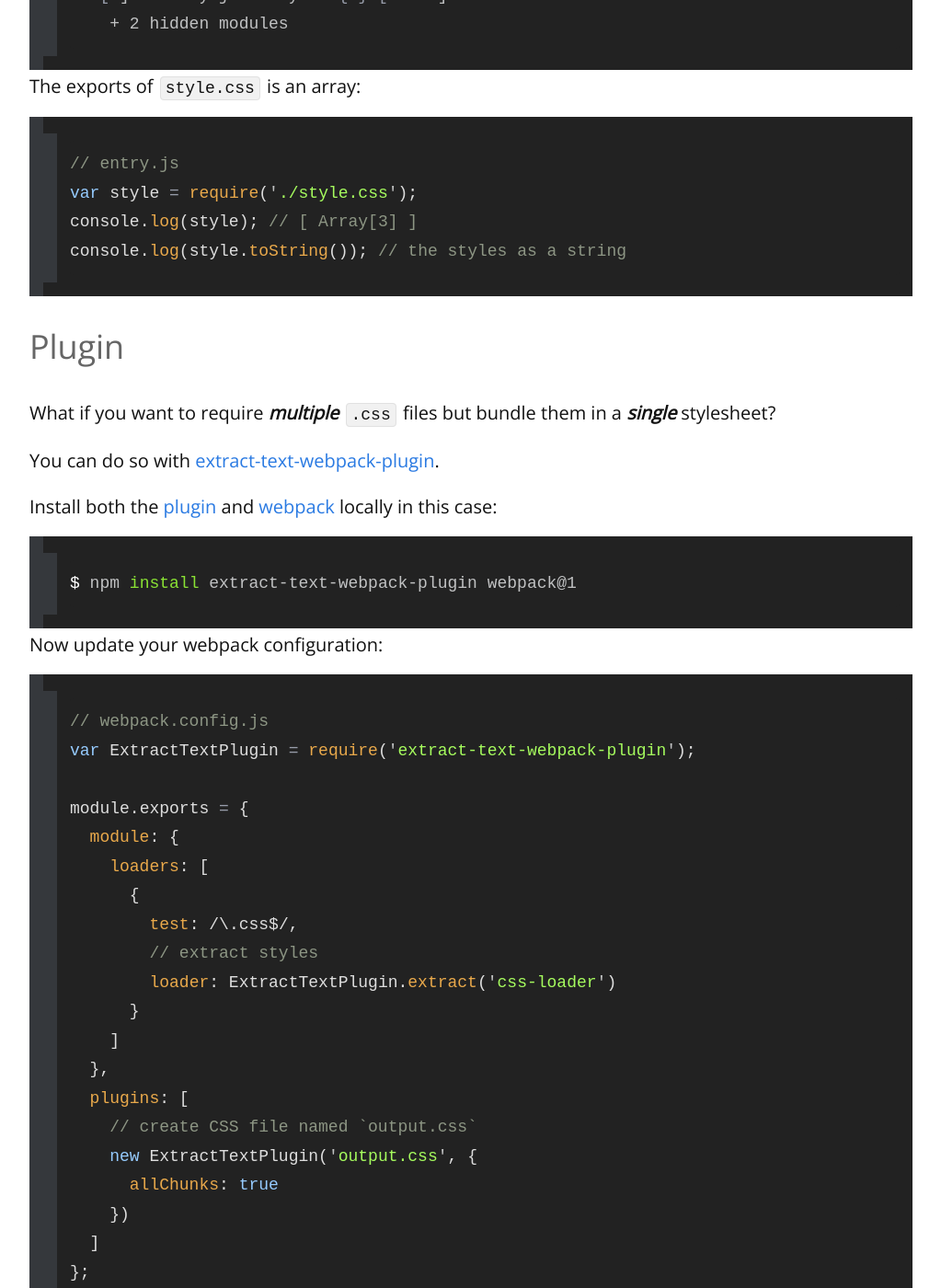
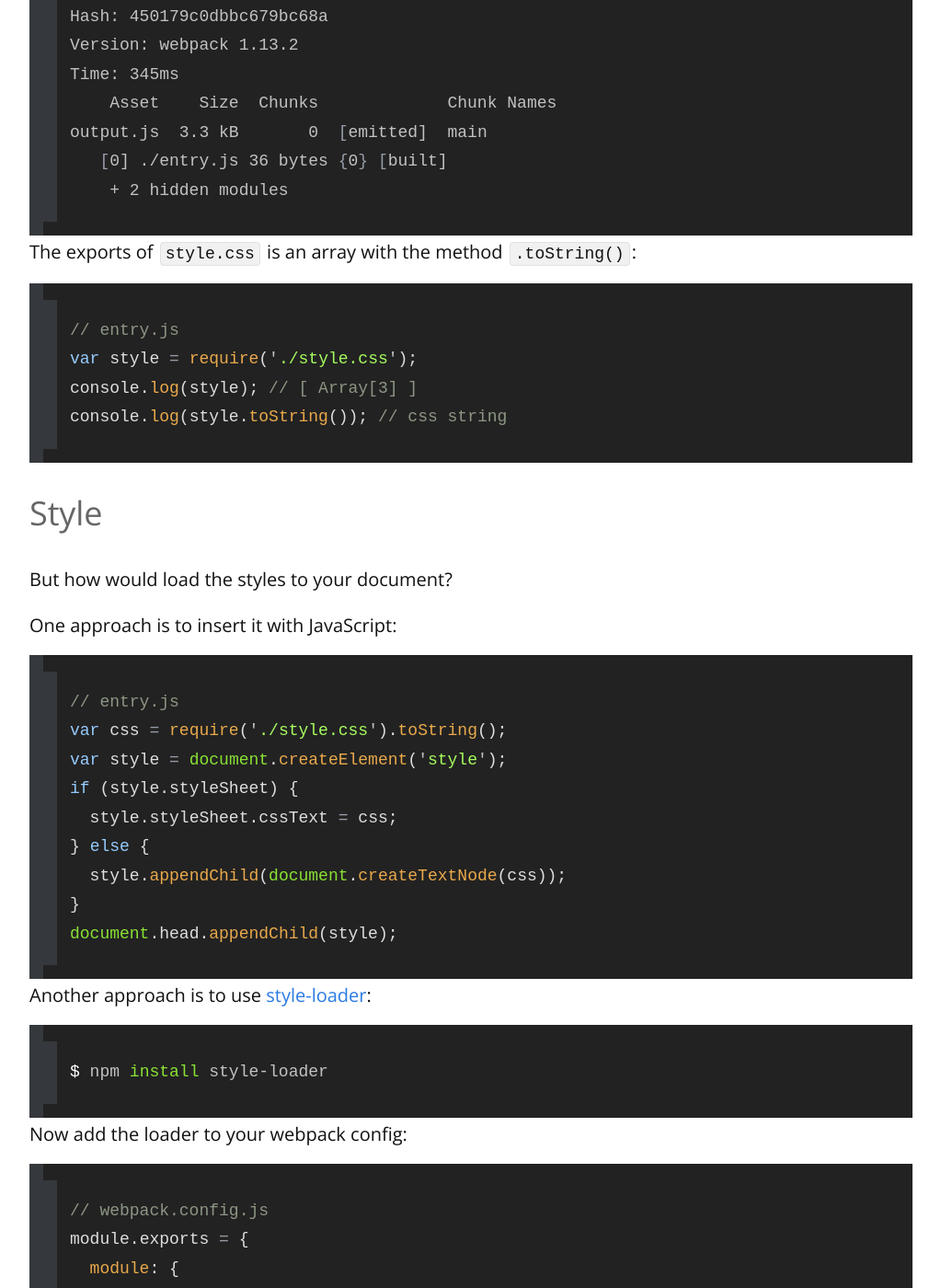
Before and after one commit to remarkablemark/remarkablemark.github.io, a Jekyll site: the page built from _posts/2016/2016-10-06-webpack-require-css.md, in a window 1280 px wide and 1400 px high, scrolled down 2072 px. Shown: the whole window at 92% size, without its empty margins (128-1151 px from the left). Built offline with Jekyll 4.4.1, drawn with Linux system fonts in a browser that asks for light colours; comment, search, counter and statistics services are not loaded; some of the changed text lies outside the part shown.

Commit message:
Update post "Bundling CSS with webpack@1"
Post: 2016-10-06-webpack-require-css.md

Add instructions and example on loading the CSS to the document
with JS and with `style-loader`. Also improve the flow of the post.

````diff
--- a/_posts/2016/2016-10-06-webpack-require-css.md
+++ b/_posts/2016/2016-10-06-webpack-require-css.md
@@ -15,34 +15,41 @@ Given `style.css`:
 }
 ```
 
-If you see it being required in a Node.js module:
+Can you run the following in Node.js?
 
 ```js
 // entry.js
 require('./style.css');
 ```
 
-Your reaction would be, "_That doesn't work!_"
+No, you can't.
 
-You're right. But if you're building a browser bundle, then it's possible with [webpack](https://webpack.github.io).
+But what you can do is build a browser bundle with [webpack](https://webpack.github.io).
 
 ### Webpack
 
-First, install [webpack](https://www.npmjs.com/package/webpack) globally:
+Install [webpack](https://www.npmjs.com/package/webpack) if you haven't already:
 
 ```sh
-$ npm install -g webpack@1
+$ npm install webpack@1 --global
+```
+
+Or you can install a local version of webpack and use the local binary:
+
+```sh
+$ npm install webpack
+# ./node_modules/.bin/webpack
 ```
 
 ### Loader
 
-In order to require `.css` files, you'll need to install the the respective [loader](https://github.com/webpack/css-loader):
+The [css-loader](https://github.com/webpack/css-loader) comes handy here:
 
 ```sh
 $ npm install css-loader
 ```
 
-Now create your [webpack configuration](https://webpack.github.io/docs/configuration.html):
+Create your [webpack configuration](https://webpack.github.io/docs/configuration.html):
 
 ```js
 // webpack.config.js
@@ -72,22 +79,65 @@ output.js  3.3 kB       0  [emitted]  main
     + 2 hidden modules
 ```
 
-The exports of `style.css` is an array:
+The exports of `style.css` is an array with the method `.toString()`:
 
 ```js
 // entry.js
 var style = require('./style.css');
 console.log(style); // [ Array[3] ]
-console.log(style.toString()); // the styles as a string
+console.log(style.toString()); // css string
+```
+
+### Style
+
+But how would load the styles to your document?
+
+One approach is to insert it with JavaScript:
+
+```js
+// entry.js
+var css = require('./style.css').toString();
+var style = document.createElement('style');
+if (style.styleSheet) {
+  style.styleSheet.cssText = css;
+} else {
+  style.appendChild(document.createTextNode(css));
+}
+document.head.appendChild(style);
+```
+
+Another approach is to use [style-loader](https://github.com/webpack-contrib/style-loader):
+
+```sh
+$ npm install style-loader
+```
+
+Now add the loader to your webpack config:
+
+```js
+// webpack.config.js
+module.exports = {
+  module: {
+    loaders: [
+      {
+        test: /\.css$/,
+        // chained loaders are applied right to left
+        loaders: ['style-loader', 'css-loader']
+        // an alternative syntax:
+        // loader: 'style-loader!css-loader'
+      }
+    ]
+  }
+};
 ```
 
 ### Plugin
 
-What if you want to require _**multiple**_ `.css` files but bundle them in a _**single**_ stylesheet?
+What if you have **multiple** `.css` files and you want to combine them into a **single** stylesheet?
 
-You can do so with [extract-text-webpack-plugin](https://github.com/webpack/extract-text-webpack-plugin).
+Here, you'll want to use [extract-text-webpack-plugin](https://github.com/webpack/extract-text-webpack-plugin).
 
-Install both the [plugin](https://www.npmjs.com/package/extract-text-webpack-plugin) and [webpack](https://www.npmjs.com/package/webpack) locally in this case:
+Install both the [plugin](https://www.npmjs.com/package/extract-text-webpack-plugin) and [webpack](https://www.npmjs.com/package/webpack) locally (if you haven't already):
 
 ```sh
 $ npm install extract-text-webpack-plugin webpack@1
````
